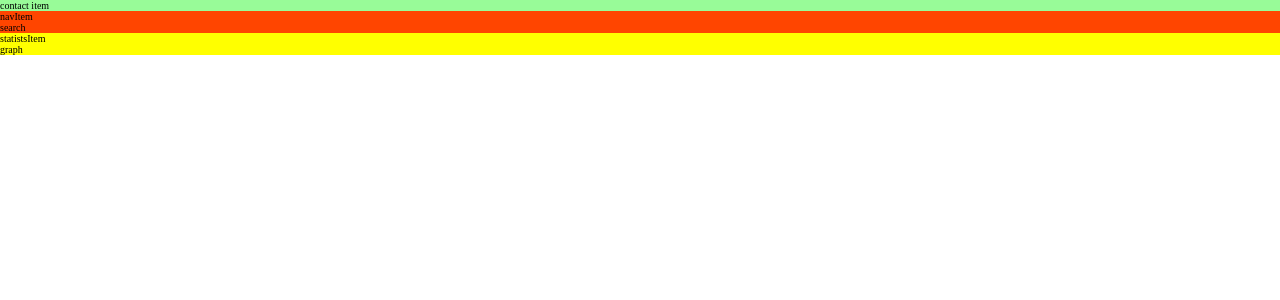
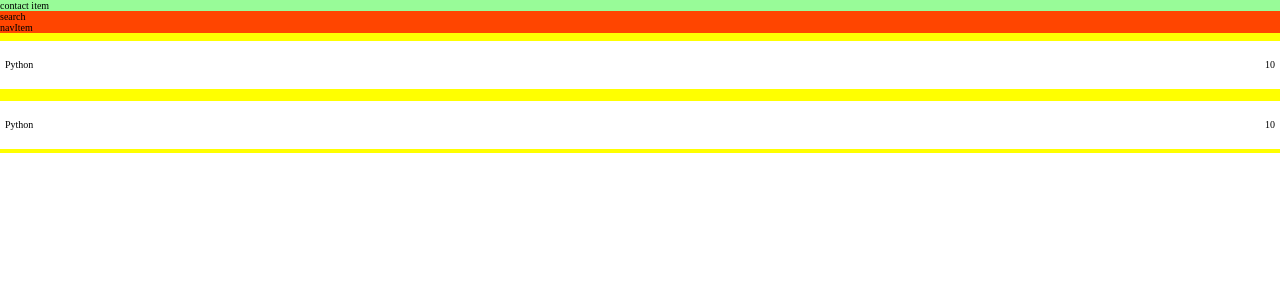
Before and after one commit to wloszynski/statsjustjoinit-react, a React (Create React App) app: page / in a window 1280 px wide. Shown: the top 300 px of the page. Built offline with nearby package versions, Linux system fonts and the light colour scheme.

Commit message:
statisticsitem

```diff
--- a/src/components/StatisticsGraph/StatisticsGraph.js
+++ b/src/components/StatisticsGraph/StatisticsGraph.js
@@ -3,7 +3,7 @@ import React from "react";
 import classes from "./StatisticsGraph.module.css";
 
 const statisticsGraph = () => {
-  return <div>graph</div>;
+  return <div className={classes.StatisticsGraph}>graph</div>;
 };
 
 export default statisticsGraph;
--- a/src/components/StatisticsGraph/StatisticsGraph.module.css
+++ b/src/components/StatisticsGraph/StatisticsGraph.module.css
@@ -0,0 +1,3 @@
+.StatisticsGraph {
+  display: none;
+}
--- a/src/components/StatisticsItems/StatisticsItem/StatisticsItem.js
+++ b/src/components/StatisticsItems/StatisticsItem/StatisticsItem.js
@@ -2,8 +2,13 @@ import React from "react";
 
 import classes from "./StatisticsItem.module.css";
 
-const statistsItem = () => {
-  return <div>statistsItem</div>;
+const statisticsItem = () => {
+  return (
+    <div className={classes.StatisticsItem}>
+      <span>Python</span>
+      <span>10</span>
+    </div>
+  );
 };
 
-export default statistsItem;
+export default statisticsItem;
--- a/src/components/StatisticsItems/StatisticsItem/StatisticsItem.module.css
+++ b/src/components/StatisticsItems/StatisticsItem/StatisticsItem.module.css
@@ -0,0 +1,14 @@
+.StatisticsItem {
+  display: flex;
+  justify-content: space-between;
+  align-items: center;
+
+  height: 6vh;
+  padding: 5px;
+  text-align: center;
+  line-height: 6vh;
+  margin-bottom: 0.5vh;
+  margin-top: 1vh;
+  background-color: white;
+  color: black;
+}
--- a/src/components/StatisticsItems/StatisticsItems.js
+++ b/src/components/StatisticsItems/StatisticsItems.js
@@ -6,7 +6,8 @@ import classes from "./StatisticsItems.module.css";
 
 const statisticsItems = () => {
   return (
-    <div>
+    <div className={classes.StatisticsItems}>
+      <StatisticsItem />
       <StatisticsItem />
     </div>
   );
--- a/src/components/StatisticsItems/StatisticsItems.module.css
+++ b/src/components/StatisticsItems/StatisticsItems.module.css
@@ -0,0 +1,5 @@
+.StatisticsItems {
+  display: flex;
+  flex-direction: column;
+  width: 100%;
+}
--- a/src/containers/Navigation/Navigation.js
+++ b/src/containers/Navigation/Navigation.js
@@ -8,8 +8,8 @@ class Navigation extends Component {
   render() {
     return (
       <div className={classes.Navigation}>
+        <Search />
         <NavigationItems />
-        <Search />
       </div>
     );
   }
--- a/src/containers/Statistics/Statistics.module.css
+++ b/src/containers/Statistics/Statistics.module.css
@@ -1,3 +1,5 @@
 .Statistics {
   background-color: yellow;
+  display: flex;
+  width: 100%;
 }
```
Also changed, not shown: 1 other file (tests, documents, lock files or other folders).
